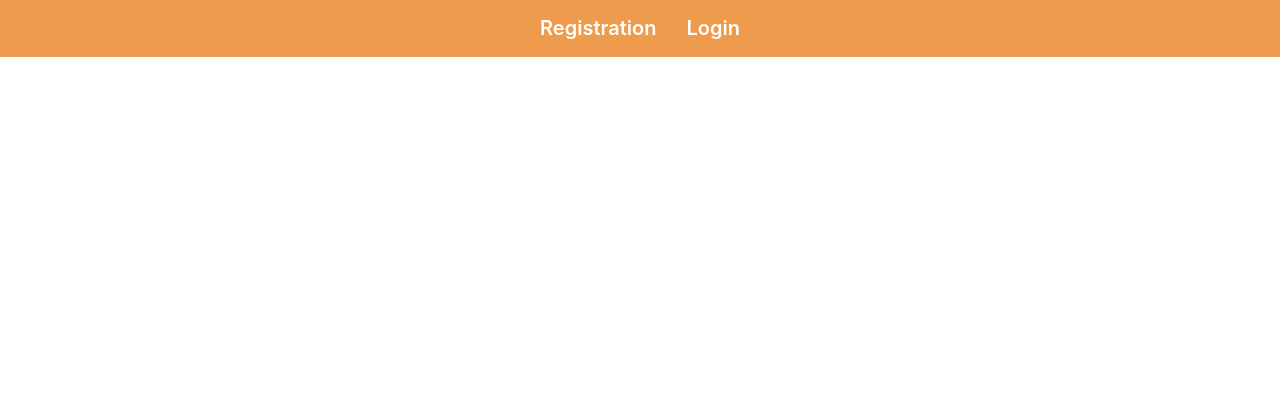
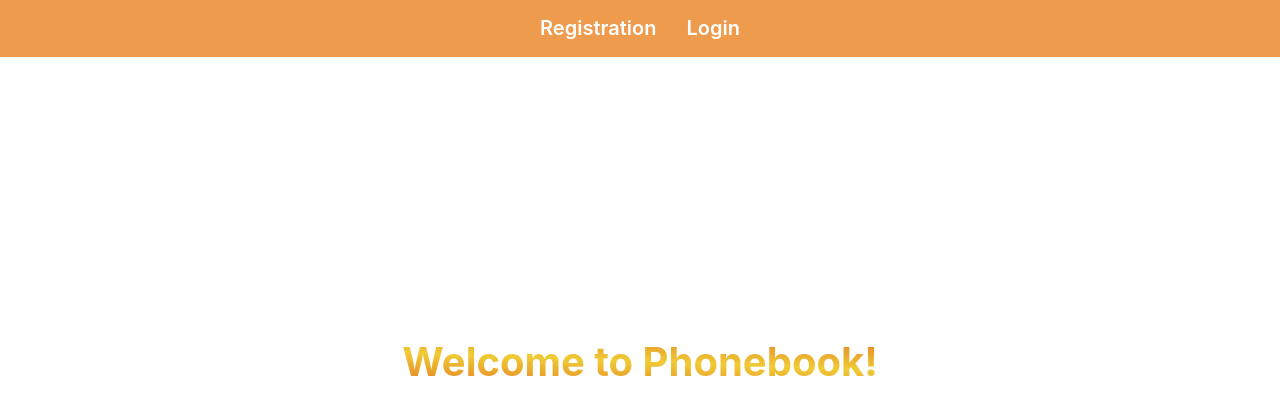
Before and after one commit to I-Dvorianska/goit-react-hw-08-phonebook, a React (Create React App) app: page / in a window 1280 px wide. Shown: the top 414 px of the page. Built offline with nearby package versions, Linux system fonts and the light colour scheme.

Commit message:
added Home Page

```diff
--- a/package.json
+++ b/package.json
@@ -2,7 +2,6 @@
   "name": "goit-react-hw-08-phonebook",
   "version": "0.1.0",
   "private": true,
-  "homepage": "https://I-Dvorianska.github.io/goit-react-hw-08-phonebook",
   "dependencies": {
     "@emotion/react": "^11.5.0",
     "@emotion/styled": "^11.3.0",
@@ -33,7 +32,7 @@
     "eject": "react-scripts eject",
     "prepare": "husky install",
     "predeploy": "npm run build",
-    "deploy": "gh-pages -d build"
+    "deploy": "netlify deploy -p"
   },
   "eslintConfig": {
     "extends": [
--- a/src/App.js
+++ b/src/App.js
@@ -5,6 +5,7 @@ import ContactsView from "./ContactsView/ContactsView";
 import RegisterForm from "./RegisterForm/RegisterForm";
 import LoginForm from "./LoginForm/LoginForm";
 import AppBar from "./AppBar/AppBar";
+import HomePage from "./HomePage/HomePage";
 import PrivateRouter from "./Routers/PrivateRouter";
 import PublicRouter from "./Routers/PublicRouter";
 import { fetchCurrentUser } from "./redux/Users/usersOperation";
@@ -25,6 +26,9 @@ function App() {
           <AppBar />
 
           <Switch>
+            <PublicRouter path="/" exact>
+              <HomePage />
+            </PublicRouter>
             <PublicRouter path="/register" restricted>
               <RegisterForm />
             </PublicRouter>
--- /dev/null
+++ b/src/HomePage/HomePage.js
@@ -0,0 +1,6 @@
+import { Title } from "./HomePage.styled";
+const HomePage = () => {
+  return <Title> Welcome to Phonebook!</Title>;
+};
+
+export default HomePage;
--- /dev/null
+++ b/src/HomePage/HomePage.styled.js
@@ -0,0 +1,15 @@
+import styled from "@emotion/styled";
+
+export const Title = styled.h1`
+  text-align: center;
+  margin-top: 280px;
+  font-size: 40px;
+
+  background-image: linear-gradient(to top right, #dd571c, #f0cb35, #dd571c);
+  background-clip: text;
+  background-size: 100%;
+  -webkit-background-clip: text;
+  -webkit-text-fill-color: transparent;
+  -moz-background-clip: text;
+  -moz-text-fill-color: transparent;
+`;
```
Also changed, not shown: 1 other file (tests, documents, lock files or other folders).
